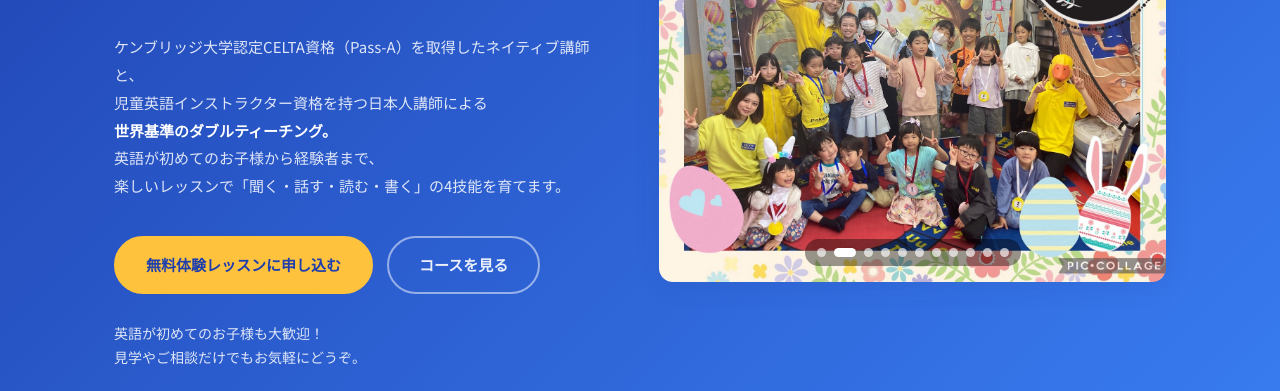
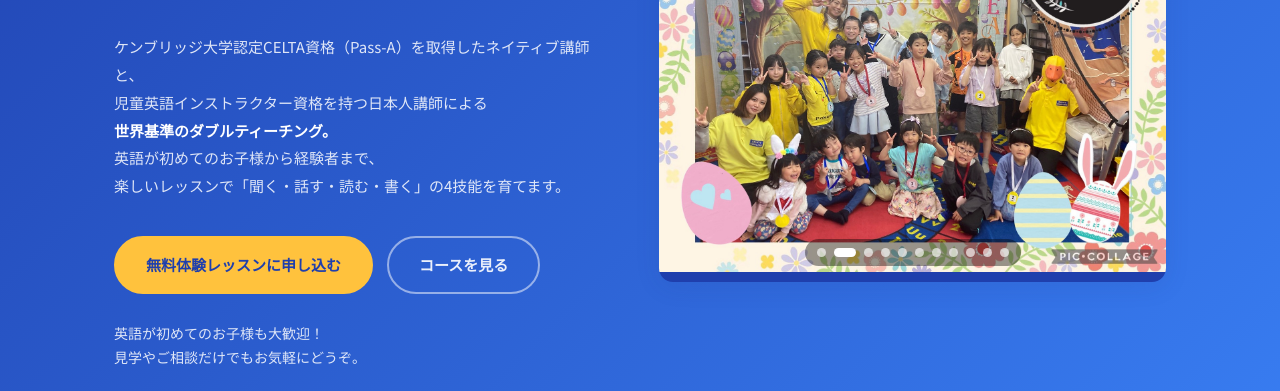
Before and after one commit to Davidsensei/CarolynSchool, a plain HTML site: page index.html in a window 1280 px wide. Shown: the part 477-868 px from the top of the page. Drawn offline with Linux system fonts and the light colour scheme.

Commit message:
Update style.css

```diff
--- a/style.css
+++ b/style.css
@@ -184,7 +184,8 @@ button { font: inherit; cursor: pointer; border: none; background: none; }
   inset: 0;
   width: 100%;
   height: 100%;
-  object-fit: cover;
+  object-fit: contain;
+background: var(--blue-deep);
   border-radius: 0;
   box-shadow: none;
   opacity: 0;
```
